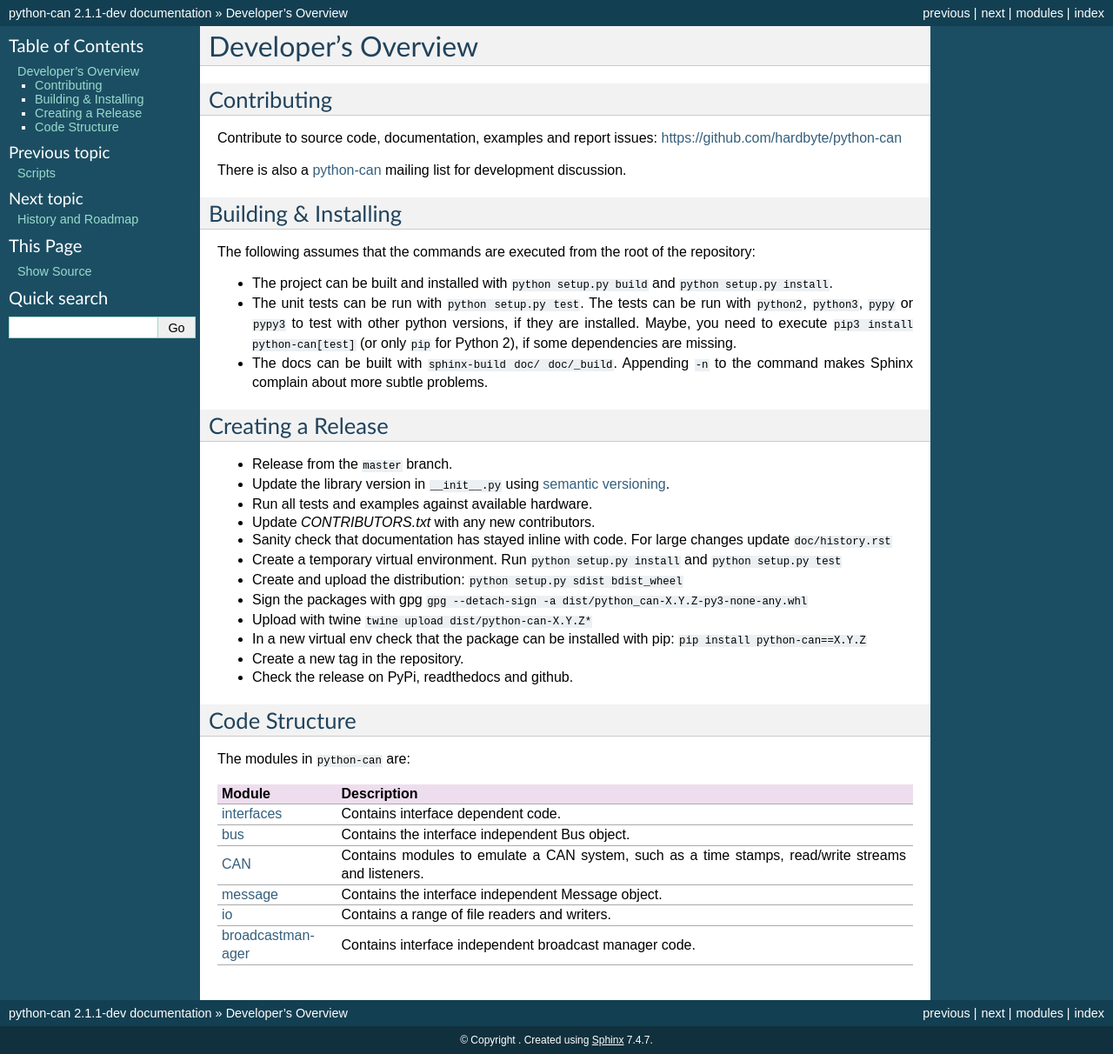
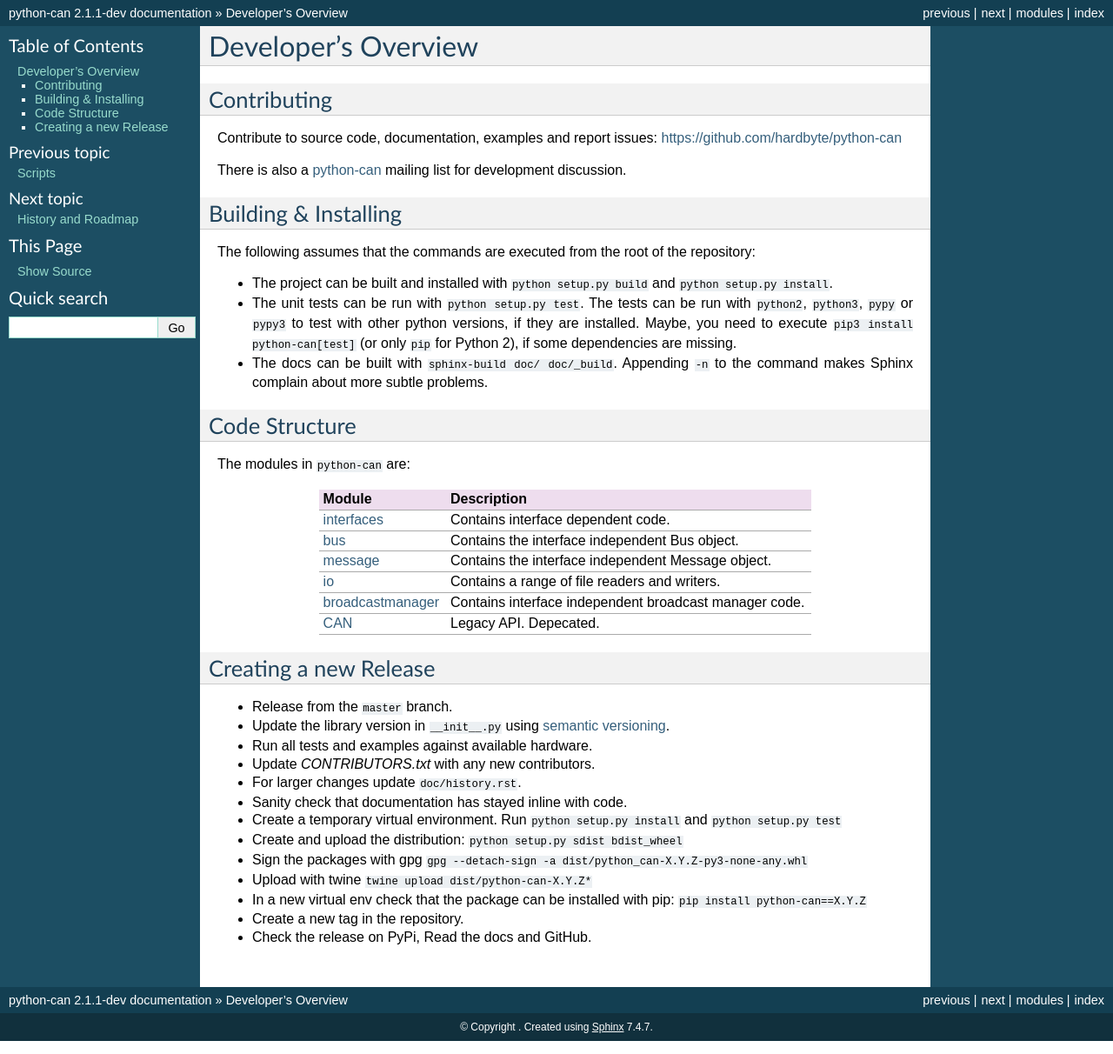
Before and after one commit to hardbyte/python-can, a Sphinx documentation site: the page built from doc/development.rst, in a window 1280 px wide. Shown: the whole page at 87% size. Built offline with Sphinx 7.4.7, drawn with Linux system fonts in a browser that asks for light colours; part of the change alters nothing that is shown.

Commit message:
better development docs

```diff
--- a/doc/development.rst
+++ b/doc/development.rst
@@ -27,23 +27,6 @@ The following assumes that the commands are executed from the root of the reposi
   makes Sphinx complain about more subtle problems.
 
 
-Creating a Release
-------------------
-
-- Release from the ``master`` branch.
-- Update the library version in ``__init__.py`` using `semantic versioning <http://semver.org>`__.
-- Run all tests and examples against available hardware.
-- Update `CONTRIBUTORS.txt` with any new contributors.
-- Sanity check that documentation has stayed inline with code. For large changes update ``doc/history.rst``
-- Create a temporary virtual environment. Run ``python setup.py install`` and ``python setup.py test``
-- Create and upload the distribution: ``python setup.py sdist bdist_wheel``
-- Sign the packages with gpg ``gpg --detach-sign -a dist/python_can-X.Y.Z-py3-none-any.whl``
-- Upload with twine ``twine upload dist/python-can-X.Y.Z*``
-- In a new virtual env check that the package can be installed with pip: ``pip install python-can==X.Y.Z``
-- Create a new tag in the repository.
-- Check the release on PyPi, readthedocs and github.
-
-
 Code Structure
 --------------
 
@@ -56,9 +39,6 @@ The modules in ``python-can`` are:
 +---------------------------------+------------------------------------------------------+
 |:doc:`bus <bus>`                 | Contains the interface independent Bus object.       |
 +---------------------------------+------------------------------------------------------+
-|:doc:`CAN <api>`                 | Contains modules to emulate a CAN system, such as a  |
-|                                 | time stamps, read/write streams and listeners.       |
-+---------------------------------+------------------------------------------------------+
 |:doc:`message <message>`         | Contains the interface independent Message object.   |
 +---------------------------------+------------------------------------------------------+
 |:doc:`io <listeners>`            | Contains a range of file readers and writers.        |
@@ -66,3 +46,23 @@ The modules in ``python-can`` are:
 |:doc:`broadcastmanager <bcm>`    | Contains interface independent broadcast manager     |
 |                                 | code.                                                |
 +---------------------------------+------------------------------------------------------+
+|:doc:`CAN <api>`                 | Legacy API. Depecated.                               |
++---------------------------------+------------------------------------------------------+
+
+
+Creating a new Release
+----------------------
+
+- Release from the ``master`` branch.
+- Update the library version in ``__init__.py`` using `semantic versioning <http://semver.org>`__.
+- Run all tests and examples against available hardware.
+- Update `CONTRIBUTORS.txt` with any new contributors.
+- For larger changes update ``doc/history.rst``.
+- Sanity check that documentation has stayed inline with code.
+- Create a temporary virtual environment. Run ``python setup.py install`` and ``python setup.py test``
+- Create and upload the distribution: ``python setup.py sdist bdist_wheel``
+- Sign the packages with gpg ``gpg --detach-sign -a dist/python_can-X.Y.Z-py3-none-any.whl``
+- Upload with twine ``twine upload dist/python-can-X.Y.Z*``
+- In a new virtual env check that the package can be installed with pip: ``pip install python-can==X.Y.Z``
+- Create a new tag in the repository.
+- Check the release on PyPi, Read the docs and GitHub.
```
